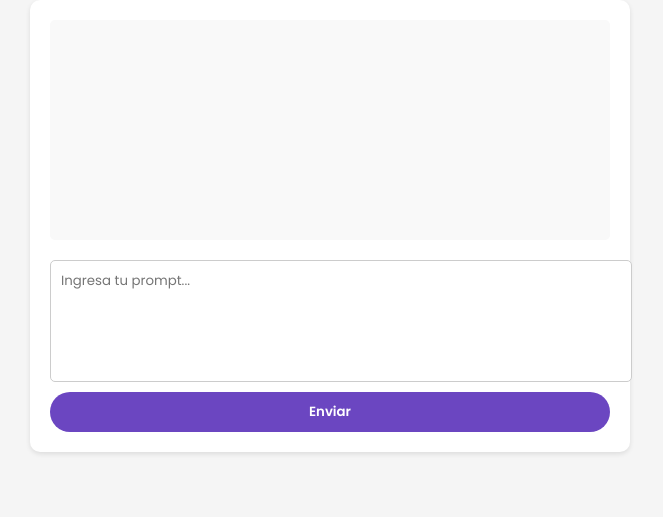
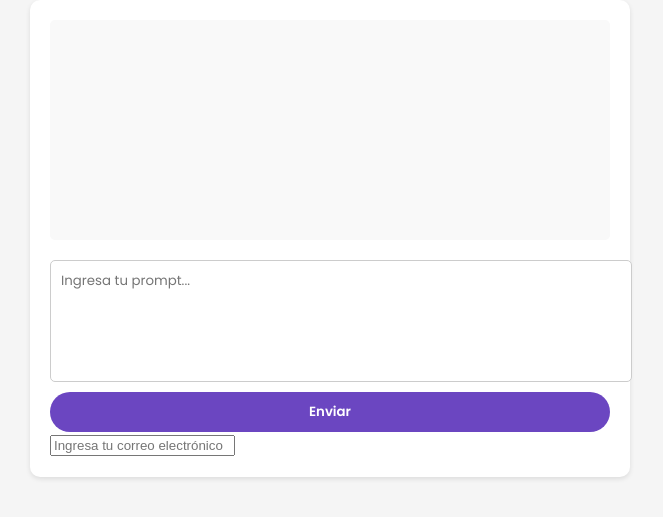
Before and after one commit to afelipeg/agente-planificador-medios, a plain HTML site: page index.html in a window 1280 px wide. Shown: the part 165-682 px from the top of the page, without its empty margins (310-973 px from the left). Drawn offline with Linux system fonts and the light colour scheme.

Commit message:
index.html
Version con correo electronico

```diff
--- a/index.html
+++ b/index.html
@@ -15,6 +15,10 @@
                 <textarea placeholder="Ingresa tu prompt..." id="user-input"></textarea>
                 <button onclick="sendPrompt()">Enviar</button>
             </div>
+            <!-- Agregar el <div class="email-input"> aquí -->
+            <div class="email-input">
+                <input type="email" placeholder="Ingresa tu correo electrónico" id="user-email">
+            </div>
         </div>
     </div>
     <script src="script.js"></script>
```
